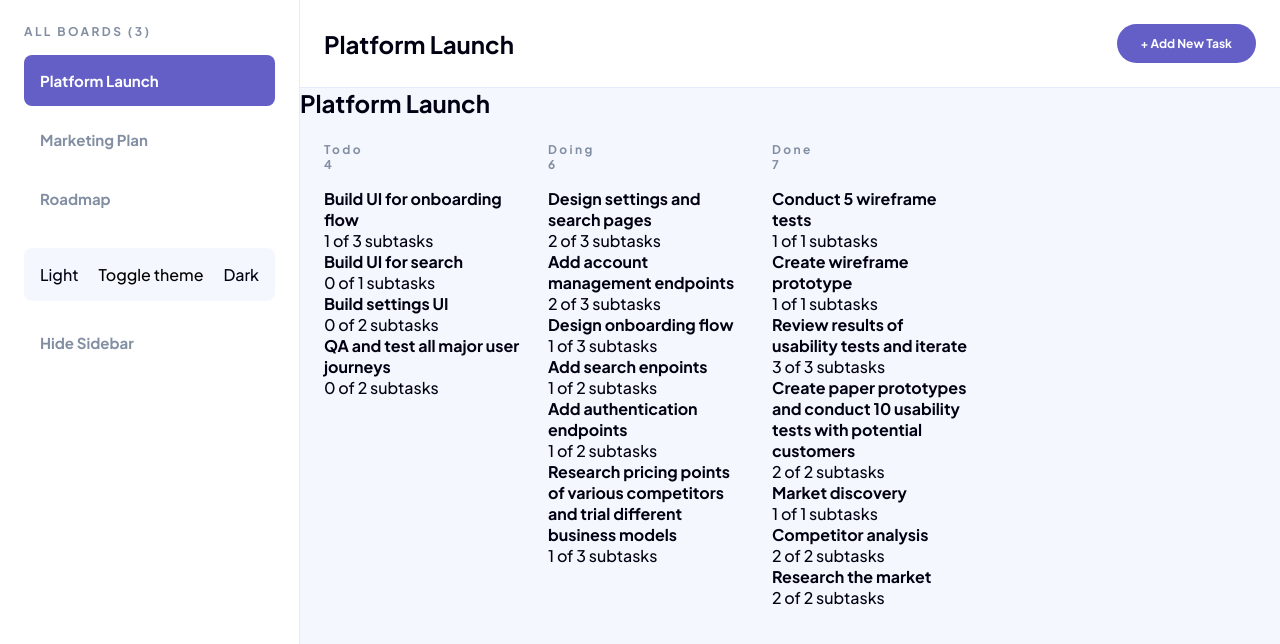
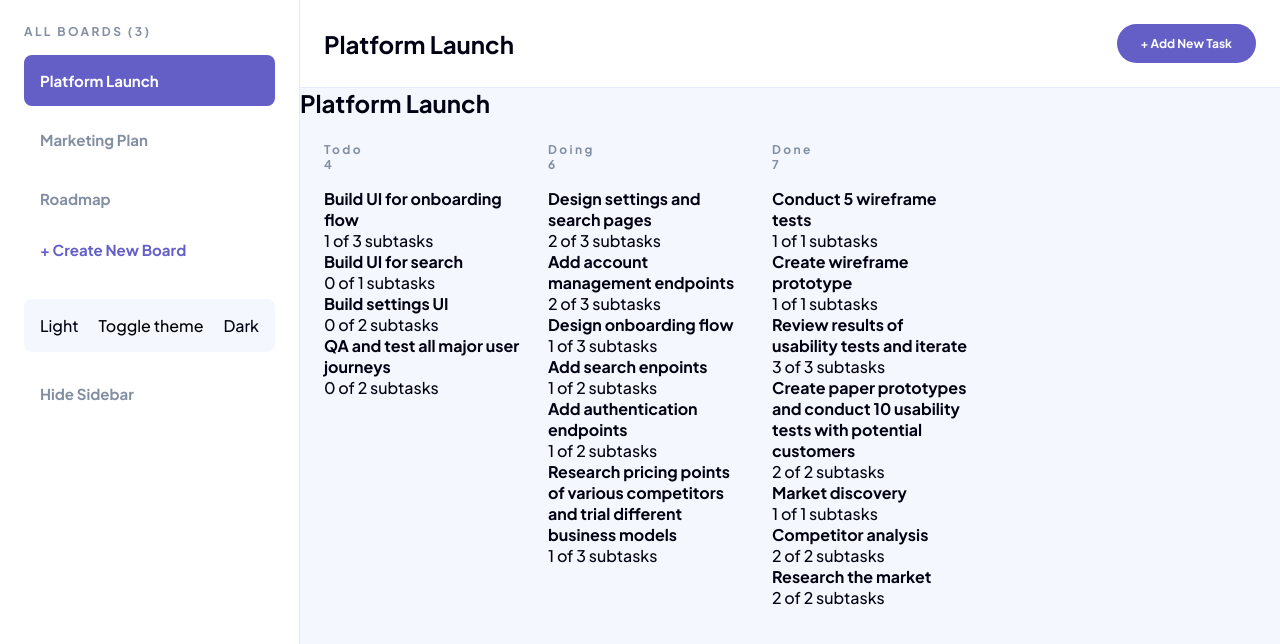
Before and after one commit to varisDogukan/kanban-task-management, a React (Vite) app: page / in a window 1280 px wide. Shown: the top 644 px of the page. Built offline with nearby package versions, Linux system fonts and the light colour scheme.

Commit message:
feat: add create new board action to sidebar

```diff
--- a/src/components/shared/Sidebar.module.scss
+++ b/src/components/shared/Sidebar.module.scss
@@ -65,3 +65,14 @@
   line-height: var(--line-height-heading-m);
   font-weight: var(--font-weight-heading-m);
 }
+
+.createButton {
+  width: 100%;
+  padding: var(--space-200);
+  text-align: left;
+  border-radius: var(--radius-lg);
+  color: var(--color-purple);
+  font-size: var(--font-size-heading-m);
+  line-height: var(--line-height-heading-m);
+  font-weight: var(--font-weight-heading-m);
+}
--- a/src/components/shared/Sidebar.tsx
+++ b/src/components/shared/Sidebar.tsx
@@ -54,6 +54,10 @@ function Sidebar() {
         </ul>
       </div>
 
+      <button type='button' className={styles.createButton}>
+        + Create New Board
+      </button>
+
       <div className={styles.footer}>
         <div className={styles.themePanel}>
           <span>Light</span>
```
